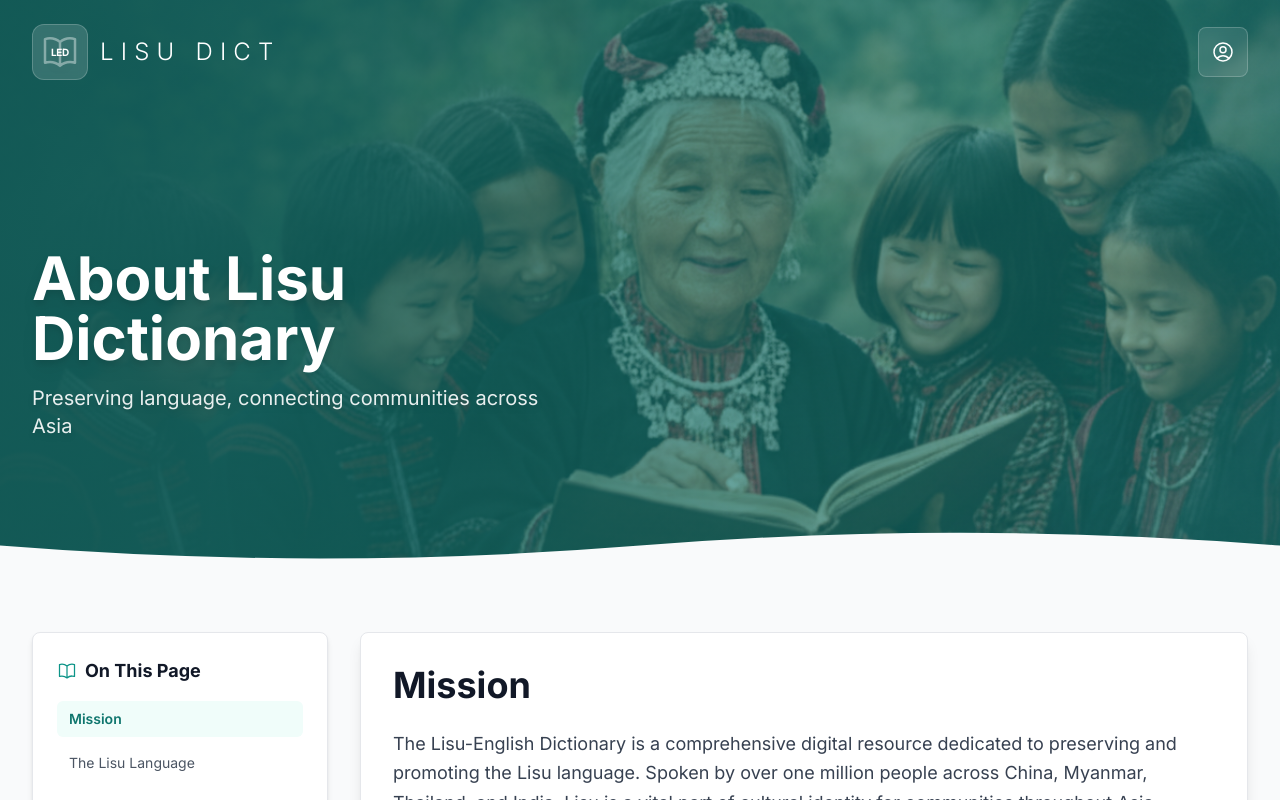
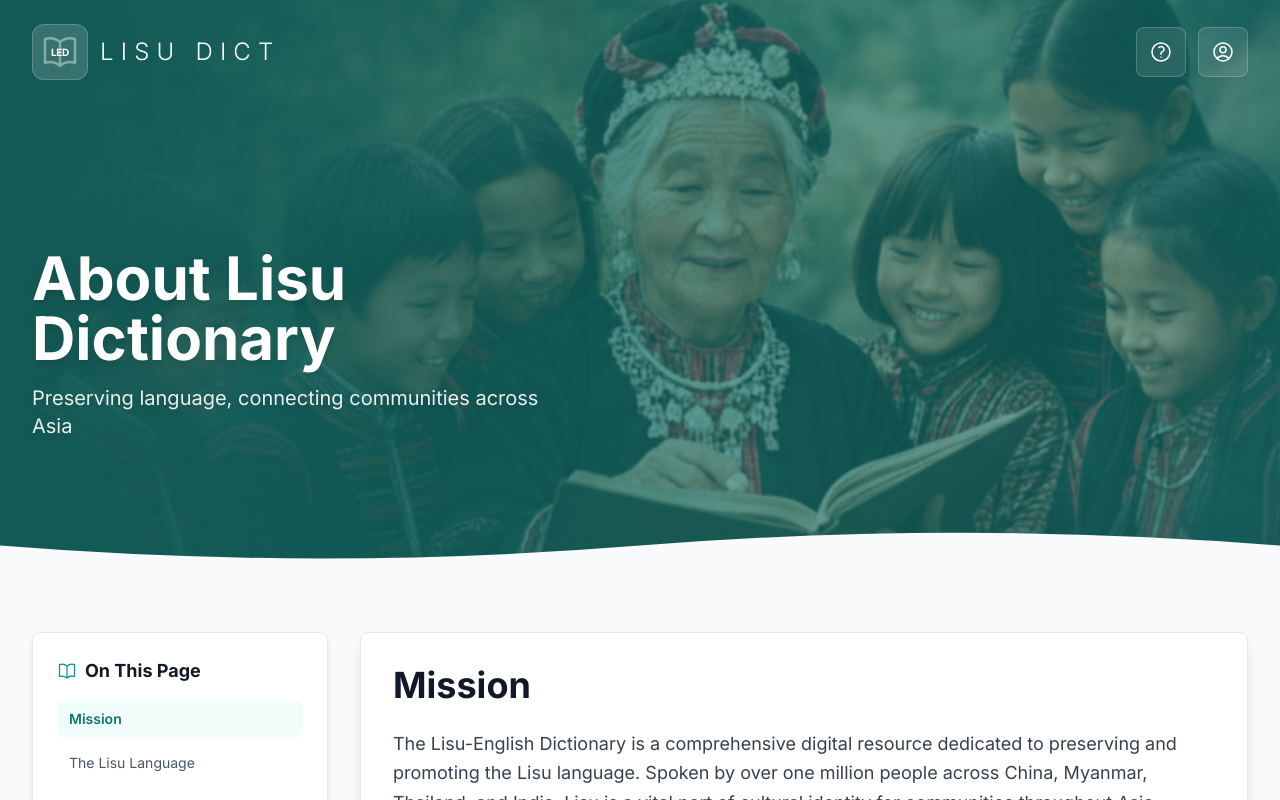
Before and after one commit to byarpar/ft-finalproject, a React (Create React App) app: page /about in a window 1280 px wide. Shown: the top 800 px of the page. Built offline with nearby package versions, Linux system fonts and the light colour scheme; the HTML template or start-up script is replaced by a standard one.

Commit message:
Add help icon to navbar and hide after login
- Added help icon to Home and About page navbars
- Help icon only visible for non-logged-in users
- Icon hidden automatically after user logs in
- Updated production build files

```diff
--- a/src/pages/About.js
+++ b/src/pages/About.js
@@ -17,7 +17,8 @@ import {
   ChatBubbleLeftRightIcon,
   ChartPieIcon,
   Cog6ToothIcon,
-  ShieldCheckIcon
+  ShieldCheckIcon,
+  QuestionMarkCircleIcon
 } from '@heroicons/react/24/outline';
 import SEO, { SEOConfigs } from '../components/SEO/SEO';
 import { useAuth } from '../contexts/AuthContext';
@@ -265,6 +266,18 @@ const About = () => {
 
             {/* Top Right Icons */}
             <div className="flex items-center gap-3">
+              {/* Help Icon - Only visible when not logged in */}
+              {!user && (
+                <Link
+                  to="/help"
+                  className="p-3 rounded-lg bg-white/10 hover:bg-white/20 backdrop-blur-sm transition-all duration-200 border border-white/20"
+                  aria-label="Help Center"
+                  title="Help Center"
+                >
+                  <QuestionMarkCircleIcon className="w-6 h-6 text-white" />
+                </Link>
+              )}
+
               {!user ? (
                 <>
                   {/* Desktop: Show profile dropdown */}
--- a/src/pages/Home.js
+++ b/src/pages/Home.js
@@ -235,7 +235,8 @@ const Home = () => {
 
             {/* Top Right Icons */}
             <div className="flex items-center gap-3">
-              {/* Help Icon - Always visible */}
+              {/* Help Icon - Only visible when not logged in */}
+              {!user && (
                 <Link
                   to="/help"
                   className="p-3 rounded-lg bg-white/10 hover:bg-white/20 backdrop-blur-sm transition-all duration-200 border border-white/20"
@@ -244,6 +245,7 @@ const Home = () => {
                 >
                   <QuestionMarkCircleIcon className="w-6 h-6 text-white" />
                 </Link>
+              )}
 
               {!user ? (
                 <>
```
Also changed, not shown: 8 other files (tests, documents, lock files or other folders). Lines whose indentation alone changed are shown as unchanged.
